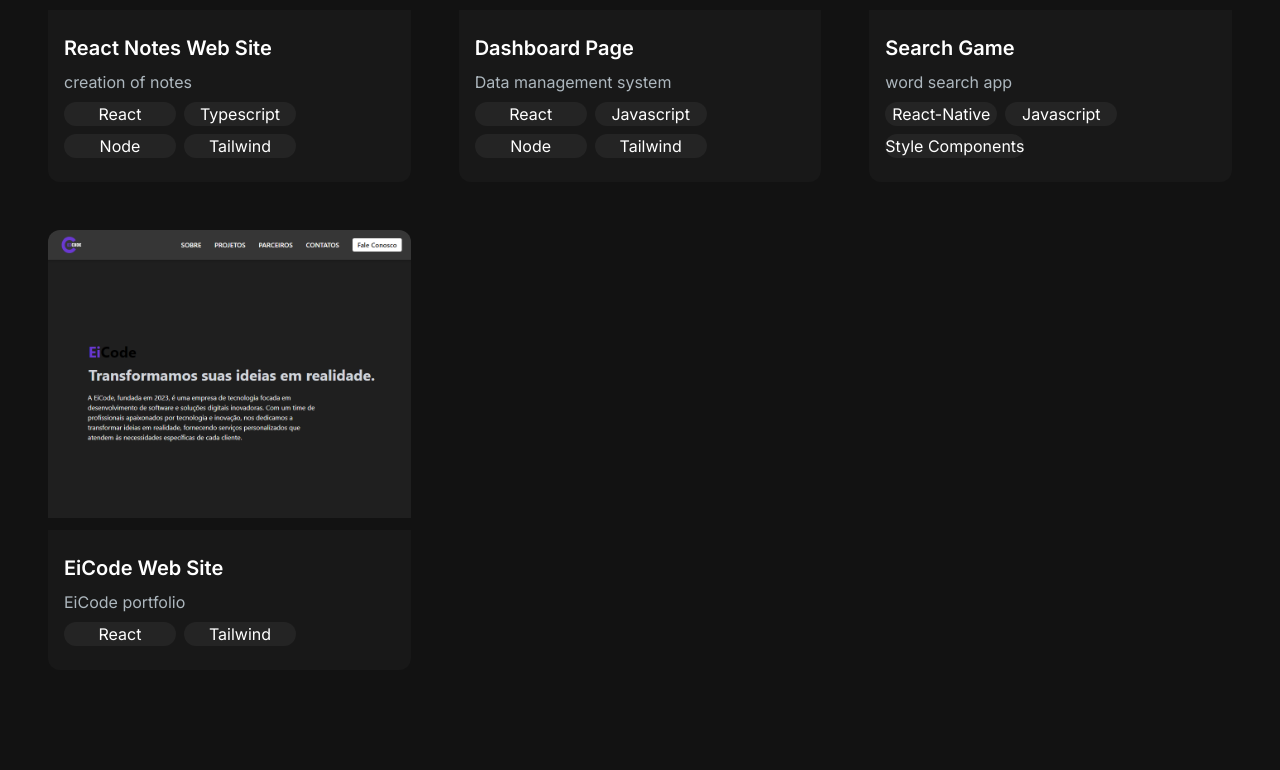
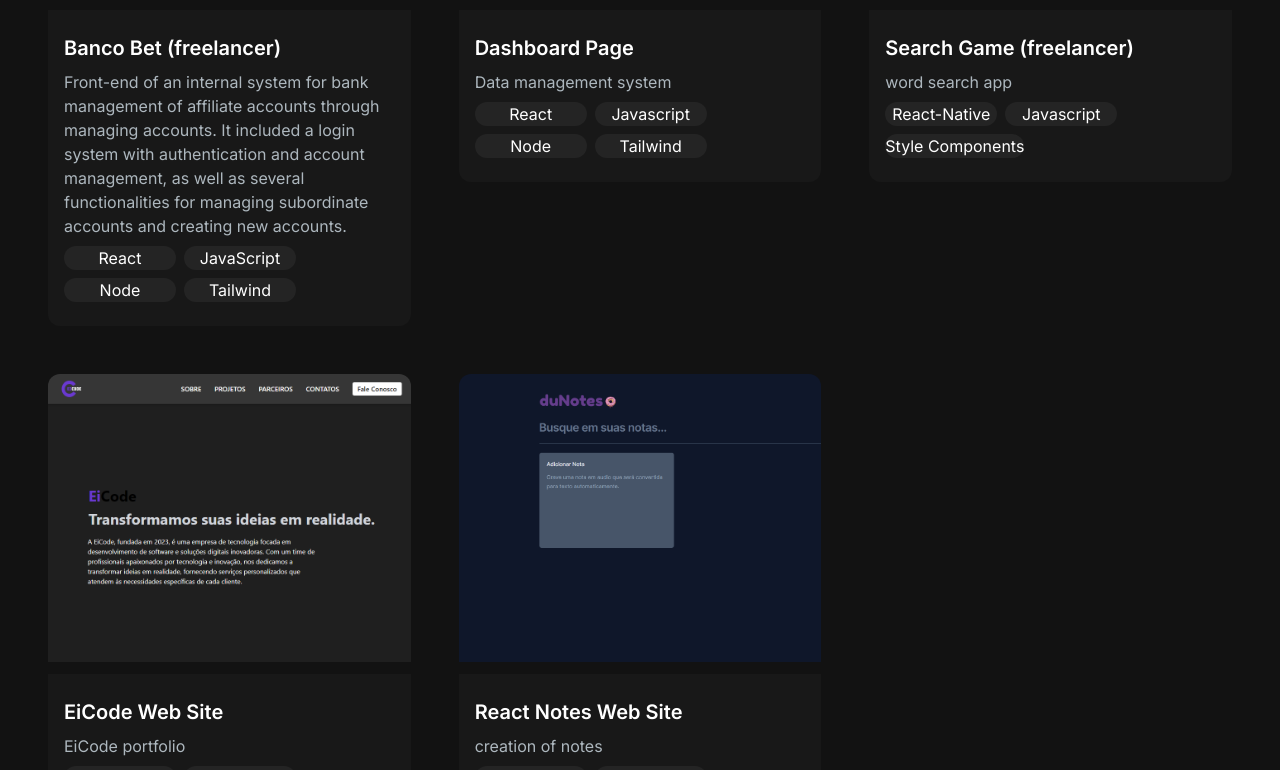
Before and after one commit to CalvinSoares/my-portfolio, a Next.js app: page / in a window 1280 px wide. Shown: the part 2062-2832 px from the top of the page. Built offline with nearby package versions, Linux system fonts and the light colour scheme.

Commit message:
feat: new project freelancer, banco bet, add

```diff
--- a/src/app/components/ProjectsSection.jsx
+++ b/src/app/components/ProjectsSection.jsx
@@ -7,13 +7,13 @@ import { motion, useInView } from 'framer-motion';
 const projectData = [
     {
         id: 1,
-        title: "React Notes Web Site",
-        description: "creation of notes",
-        image: "/images/projects/duNotes.png",
+        title: "Banco Bet (freelancer)",
+        description: "Front-end of an internal system for bank management of affiliate accounts through managing accounts. It included a login system with authentication and account management, as well as several functionalities for managing subordinate accounts and creating new accounts.",
+        image: "/images/projects/bank1.png",
         tag: ["All", "Web"],
-        gitUrl: "https://github.com/CalvinSoares/DuNotes",
-        previewUrl: "https://du-notes.vercel.app/",
-        tecnologias: ["React", "Typescript", "Node", "Tailwind"]
+        gitUrl: "",
+        previewUrl: "https://www.linkedin.com/feed/update/urn:li:activity:7181364631100088320/",
+        tecnologias: ["React", "JavaScript", "Node", "Tailwind"]
     },
     {
         id: 2,
@@ -27,7 +27,7 @@ const projectData = [
     },
     {
         id: 3,
-        title: "Search Game",
+        title: "Search Game (freelancer)",
         description: "word search app",
         image: "/images/projects/searchGame.png",
         tag: ["All", "Mobile"],
@@ -44,6 +44,16 @@ const projectData = [
         gitUrl: "https://github.com/CalvinSoares/EiCodeWebSite",
         previewUrl: "https://eicodee.com/",
         tecnologias: ["React", "Tailwind"]
+    },
+    {
+        id: 5,
+        title: "React Notes Web Site",
+        description: "creation of notes",
+        image: "/images/projects/duNotes.png",
+        tag: ["All", "Web"],
+        gitUrl: "https://github.com/CalvinSoares/DuNotes",
+        previewUrl: "https://du-notes.vercel.app/",
+        tecnologias: ["React", "Typescript", "Node", "Tailwind"]
     },
 
 ];
```
